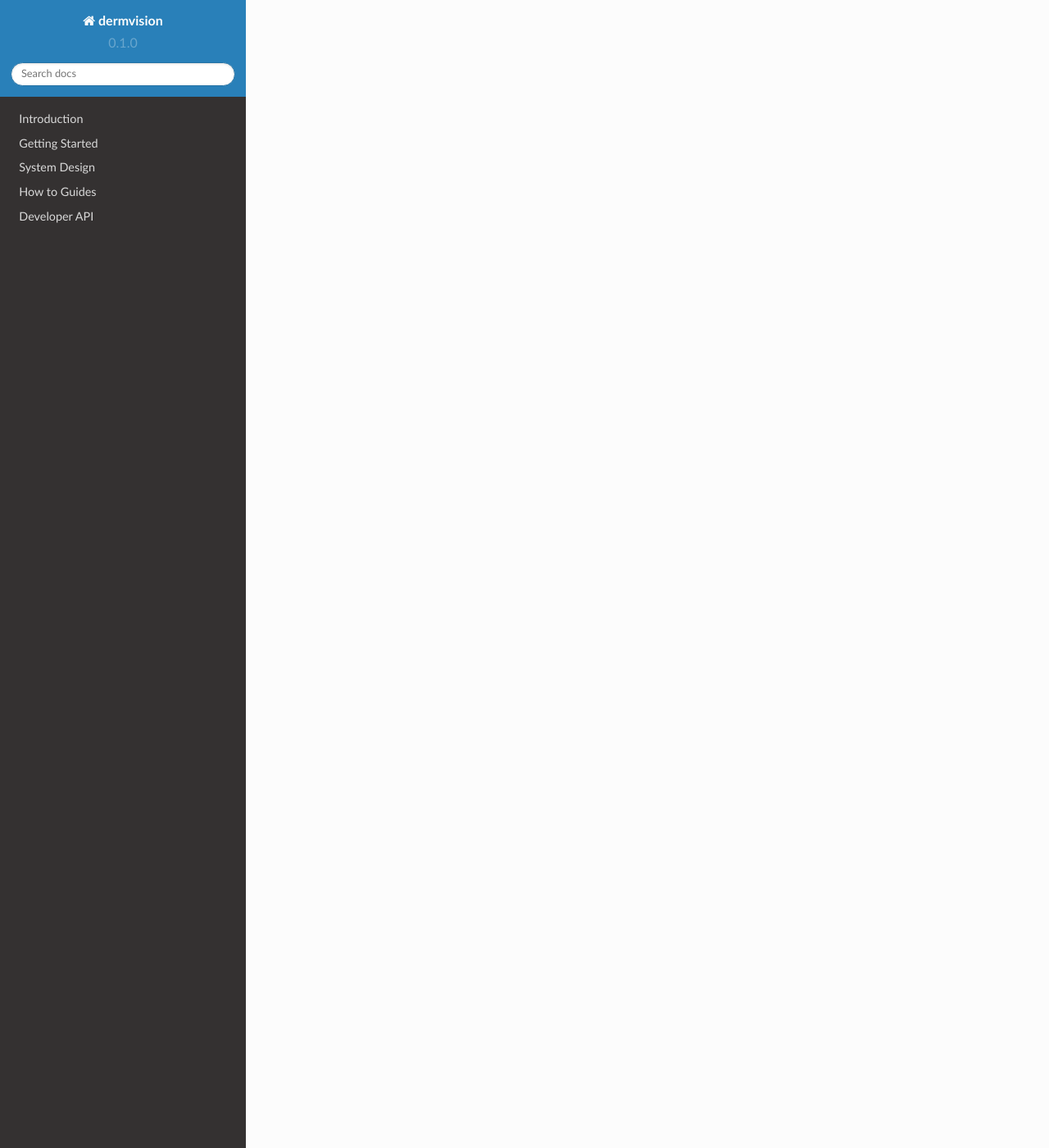
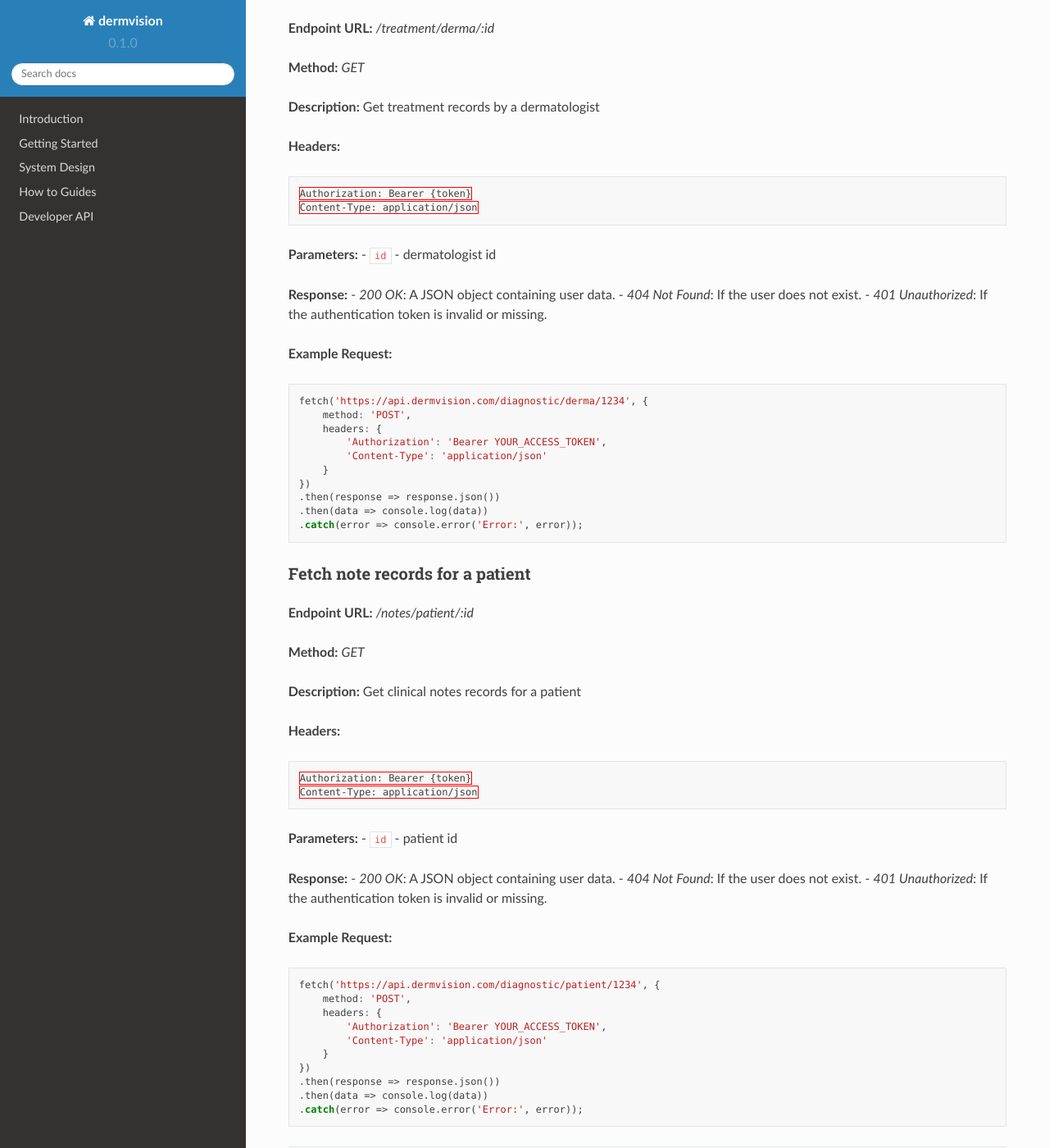
Before and after one commit to mojeedoyedeji/dermvision.docs, a Sphinx documentation site: the page built from docs/source/_sections/system-design/pprms.rst, in a window 1280 px wide and 1400 px high, scrolled down 3819 px. Shown: the whole window at 82% size. Built offline with Sphinx 7.4.7 and the Read the Docs theme 2.0.0, drawn with Linux system fonts in a browser that asks for light colours; some of the changed text lies outside the part shown.

Commit message:
api docs

```diff
--- a/docs/source/_sections/system-design/cnrms.rst
+++ b/docs/source/_sections/system-design/cnrms.rst
@@ -199,7 +199,7 @@
 
 **Method:** `GET`
 
-**Description:**  Get diagnostic records by a dermatologist
+**Description:**  Get clinical records by a dermatologist
 
 **Headers:**
 
--- a/docs/source/_sections/system-design/pprms.rst
+++ b/docs/source/_sections/system-design/pprms.rst
@@ -152,3 +152,132 @@
     .then(response => response.json())
     .then(data => console.log(data))
     .catch(error => console.error('Error:', error));
+
+
+Update treatment record
+~~~~~~~~~~~~~~~~~~~~~~~~
+
+**Endpoint URL:** `/treatment/update`
+
+**Method:** `POST`
+
+**Description:**  Update treatment record
+
+**Headers:**
+
+.. code-block:: http
+
+    Authorization: Bearer {token}
+    Content-Type: application/json
+
+**Body:**
+
+.. code-block:: json
+
+    {
+        "image": 123,
+        "x": "John Doe",
+        "y": "john.doe@example.com",
+        "z": "+966507133905"
+        "a": "08-Nov-1980"
+    }
+
+**Response:**
+- `200 OK`: A JSON object containing user data.
+- `404 Not Found`: If the user does not exist.
+- `401 Unauthorized`: If the authentication token is invalid or missing.
+
+**Example Request:**
+
+.. code-block:: javascript
+
+    fetch('https://api.dermvision.com/treatment/update', {
+        method: 'POST',
+        headers: {
+            'Authorization': 'Bearer YOUR_ACCESS_TOKEN',
+            'Content-Type': 'application/json'
+        },
+        body: body
+    })
+    .then(response => response.json())
+    .then(data => console.log(data))
+    .catch(error => console.error('Error:', error));
+
+Fetch treatment records by dermatologist
+~~~~~~~~~~~~~~~~~~~~~~~~~~~~~~~~~~~~~~~~~
+
+**Endpoint URL:** `/treatment/derma/:id`
+
+**Method:** `GET`
+
+**Description:**  Get treatment records by a dermatologist
+
+**Headers:**
+
+.. code-block:: http
+
+    Authorization: Bearer {token}
+    Content-Type: application/json
+
+**Parameters:**
+- ``id`` - dermatologist id
+
+**Response:**
+- `200 OK`: A JSON object containing user data.
+- `404 Not Found`: If the user does not exist.
+- `401 Unauthorized`: If the authentication token is invalid or missing.
+
+**Example Request:**
+
+.. code-block:: javascript
+
+    fetch('https://api.dermvision.com/diagnostic/derma/1234', {
+        method: 'POST',
+        headers: {
+            'Authorization': 'Bearer YOUR_ACCESS_TOKEN',
+            'Content-Type': 'application/json'
+        }
+    })
+    .then(response => response.json())
+    .then(data => console.log(data))
+    .catch(error => console.error('Error:', error));
+
+
+Fetch note records for a patient
+~~~~~~~~~~~~~~~~~~~~~~~~~~~~~~~~~~~~~~
+
+**Endpoint URL:** `/notes/patient/:id`
+
+**Method:** `GET`
+
+**Description:**  Get clinical notes records for a patient
+
+**Headers:**
+
+.. code-block:: http
+
+    Authorization: Bearer {token}
+    Content-Type: application/json
+
+**Parameters:**
+- ``id`` - patient id
+
+**Response:**
+- `200 OK`: A JSON object containing user data.
+- `404 Not Found`: If the user does not exist.
+- `401 Unauthorized`: If the authentication token is invalid or missing.
+
+**Example Request:**
+
+.. code-block:: javascript
+
+    fetch('https://api.dermvision.com/diagnostic/patient/1234', {
+        method: 'POST',
+        headers: {
+            'Authorization': 'Bearer YOUR_ACCESS_TOKEN',
+            'Content-Type': 'application/json'
+        }
+    })
+    .then(response => response.json())
+    .then(data => console.log(data))
+    .catch(error => console.error('Error:', error));
```
